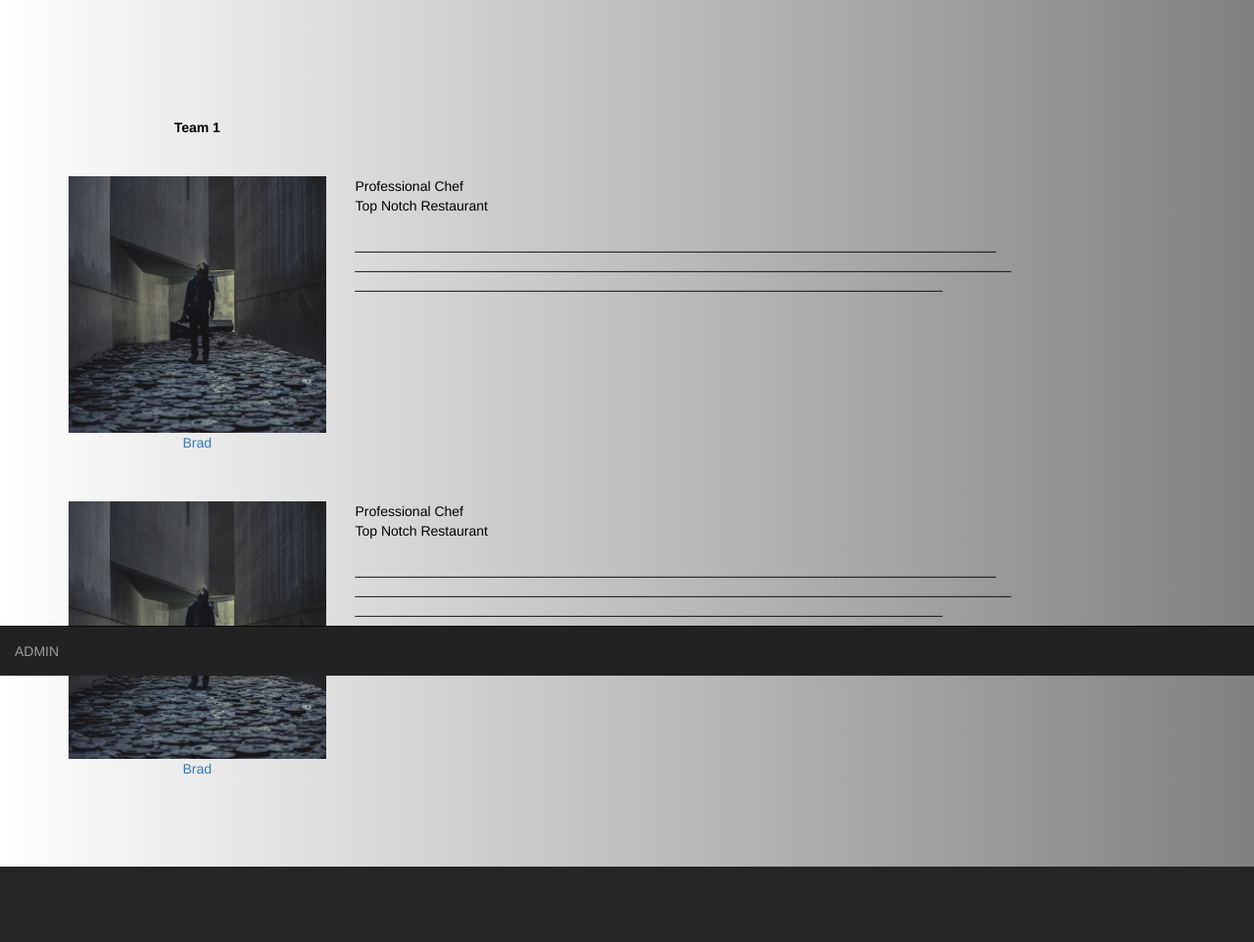
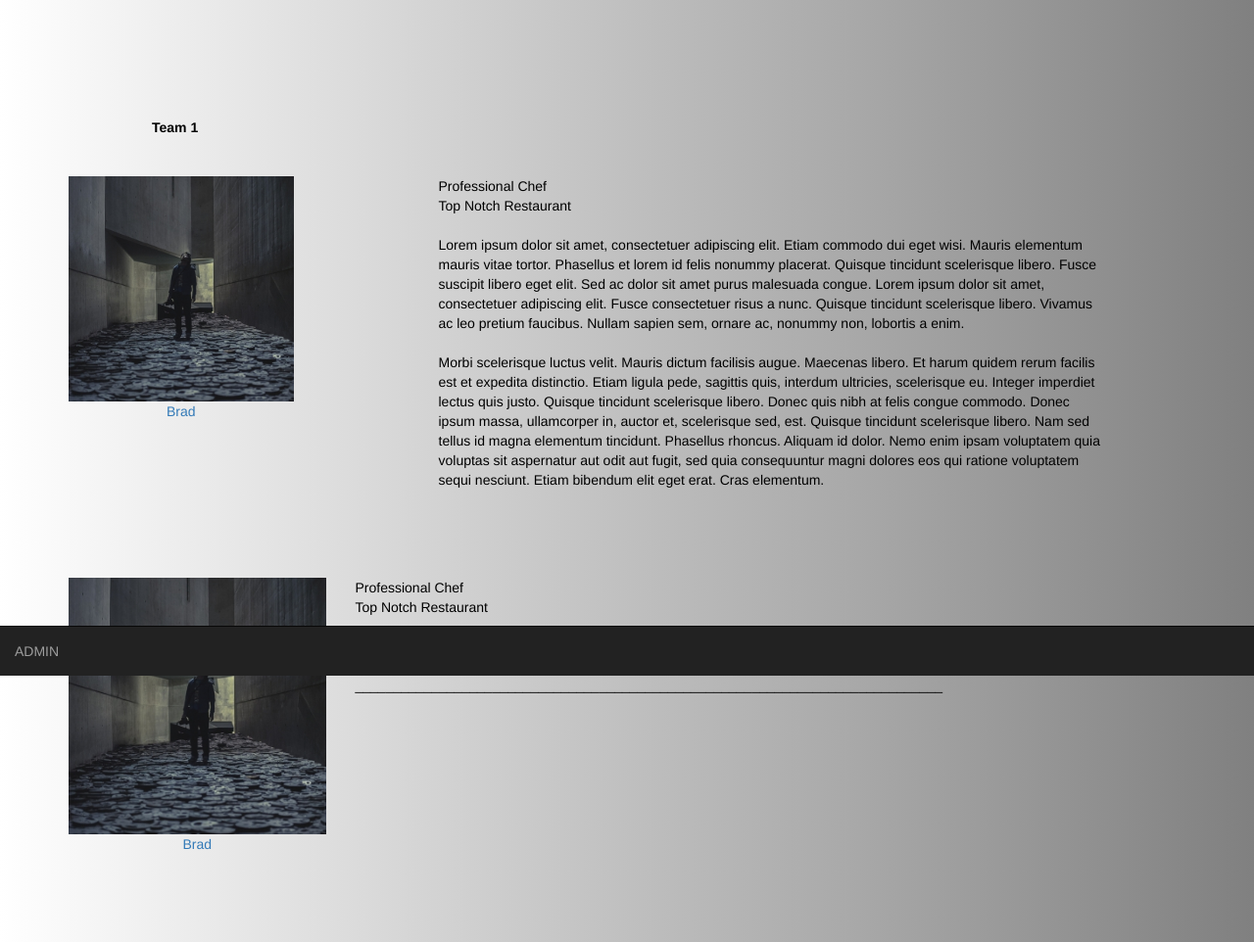
Before and after one commit to jmcgregor01/Pressure-Cooker, a PHP site: page /profiles.html in a window 1280 px wide. Shown: the part 110-1072 px from the top of the page at 98% size. Before the commit the page ends 995 px from the top, so only its background shows below. Run offline with PHP 8.4, Linux system fonts and the light colour scheme.

Commit message:
commit 17/9/2018

```diff
--- a/website/profiles.html
+++ b/website/profiles.html
@@ -72,7 +72,7 @@
 
     <div class = "container">
 	<div class = "row">
-		<div class = "col-sm-3 text-center">
+		<div class = "col-sm-3 text-left" style="padding-left:100px">
 			<b>Team 1</b> <br><br><br>
 		</div>
 	</div>
@@ -80,19 +80,30 @@
 	  <div class="col-sm-3">
 		<div class="thumbnail-fluid">
 		  <a href="#">
-			<img src="resources\placeimg_300_300_people.jpg" alt="Brad" style="width:100%">
-			<div class="caption text-center">
+			<img src="resources\placeimg_300_300_people.jpg" alt="Brad" style="width:230px" style="text-align: center">
+			<div class="caption text-left" style="padding-left:100px">
 			  <p>Brad</p>
 			</div>
 		  </a>
 		</div>
 	</div>
 	    <div class="row">
-		<div class="col-sm-8" id="sponsor-info">
+		<div class="col-sm-8" id="sponsor-info" style="padding-left:100px">
 			<p>
 			Professional Chef<br>
 			Top Notch Restaurant<br><br>
-			____________________________________________________________________________________ ______________________________________________________________________________________ _____________________________________________________________________________
+			Lorem ipsum dolor sit amet, consectetuer adipiscing elit. Etiam commodo dui eget wisi.
+			Mauris elementum mauris vitae tortor. Phasellus et lorem id felis nonummy placerat.
+			Quisque tincidunt scelerisque libero. Fusce suscipit libero eget elit. Sed ac dolor sit amet purus malesuada congue.
+			Lorem ipsum dolor sit amet, consectetuer adipiscing elit. Fusce consectetuer risus a nunc. Quisque tincidunt scelerisque libero.
+			Vivamus ac leo pretium faucibus. Nullam sapien sem, ornare ac, nonummy non, lobortis a enim.
+			<br><br>
+			Morbi scelerisque luctus velit. Mauris dictum facilisis augue. Maecenas libero. Et harum quidem rerum facilis est et expedita distinctio.
+			Etiam ligula pede, sagittis quis, interdum ultricies, scelerisque eu. Integer imperdiet lectus quis justo. Quisque tincidunt scelerisque libero.
+			Donec quis nibh at felis congue commodo. Donec ipsum massa, ullamcorper in, auctor et, scelerisque sed, est. Quisque tincidunt scelerisque libero.
+			Nam sed tellus id magna elementum tincidunt. Phasellus rhoncus. Aliquam id dolor.
+			Nemo enim ipsam voluptatem quia voluptas sit aspernatur aut odit aut fugit, sed quia consequuntur magni dolores eos qui ratione voluptatem sequi nesciunt.
+			Etiam bibendum elit eget erat. Cras elementum.
 			<br><br><br>
 			</p>
 		</div>
@@ -103,7 +114,7 @@
 
 	<div class="row">
 	  <div class="col-sm-3">
-		<div class="thumbnail-fluid">
+		<div class="thumbnail-fluid" style="margin:0px auto;">
 		  <a href="#">
 			<img src="resources\placeimg_300_300_people.jpg" alt="Brad" style="width:100%">
 			<div class="caption text-center">
```
Also changed, not shown: website/style.css (line endings or trailing spaces).
